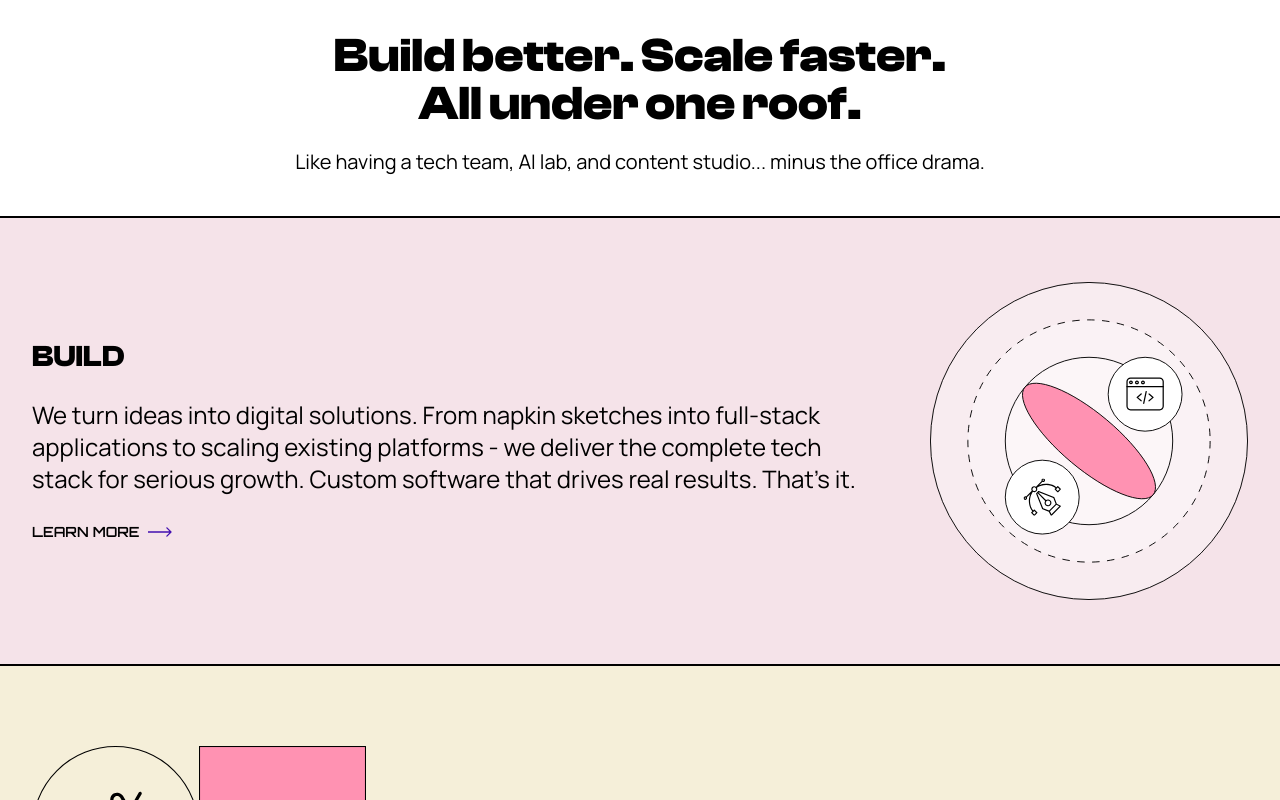
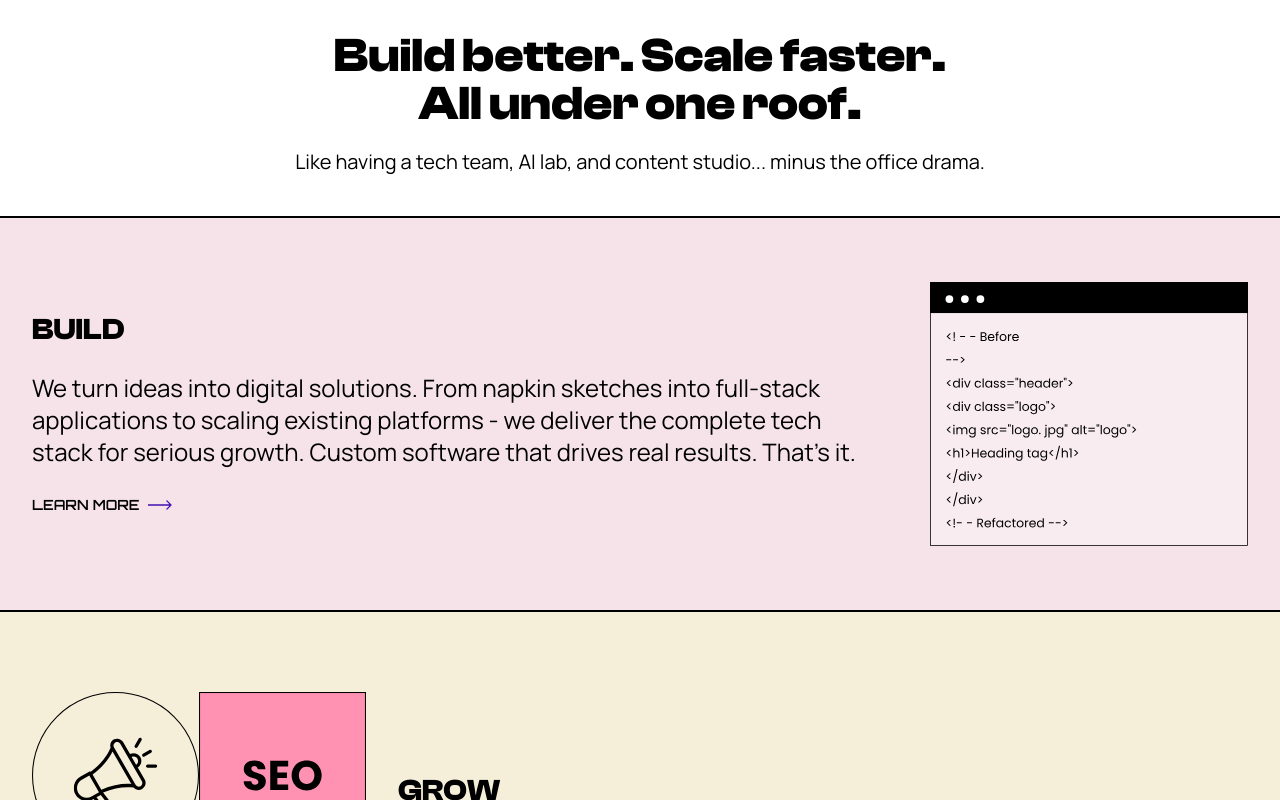
Before and after one commit to ornelasedward/mired_site, a Next.js app: page / in a window 1280 px wide. Shown: the part 1636-2436 px from the top of the page. Built offline with nearby package versions, Linux system fonts and the light colour scheme.

Commit message:
switching out images

```diff
--- a/components/home/digitalSoluations/WebDesign.tsx
+++ b/components/home/digitalSoluations/WebDesign.tsx
@@ -39,8 +39,8 @@ const WebDesign = () => {
         </div>
 
         <div className="w-full max-w-[340px] lg:w-1/3 flex justify-center lg:justify-end">
-          <Image
-            src="/images/web_design.svg"
+                <Image
+            src="/images/course.svg"
             alt="Web design & Development"
             width={340}
             height={340}
```
